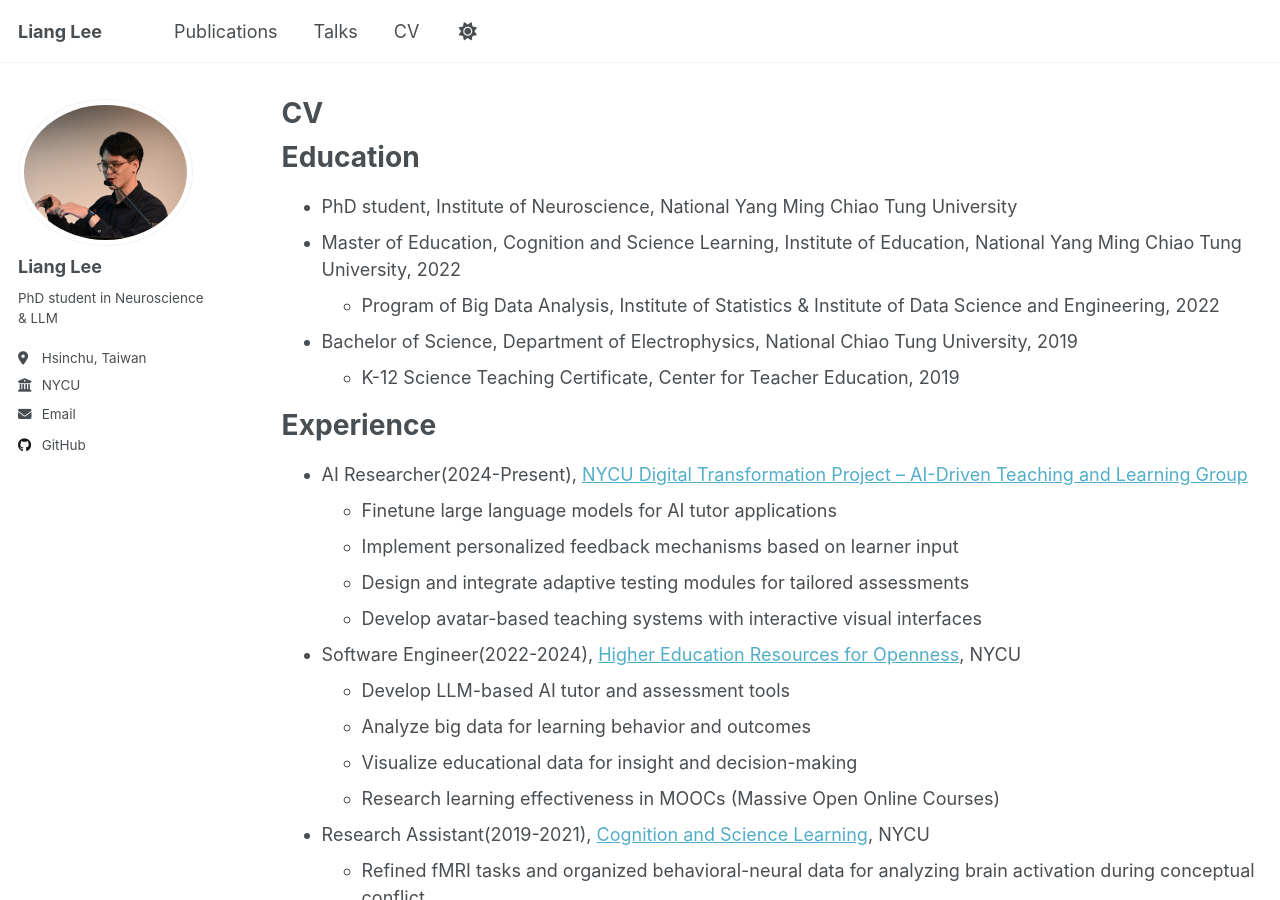
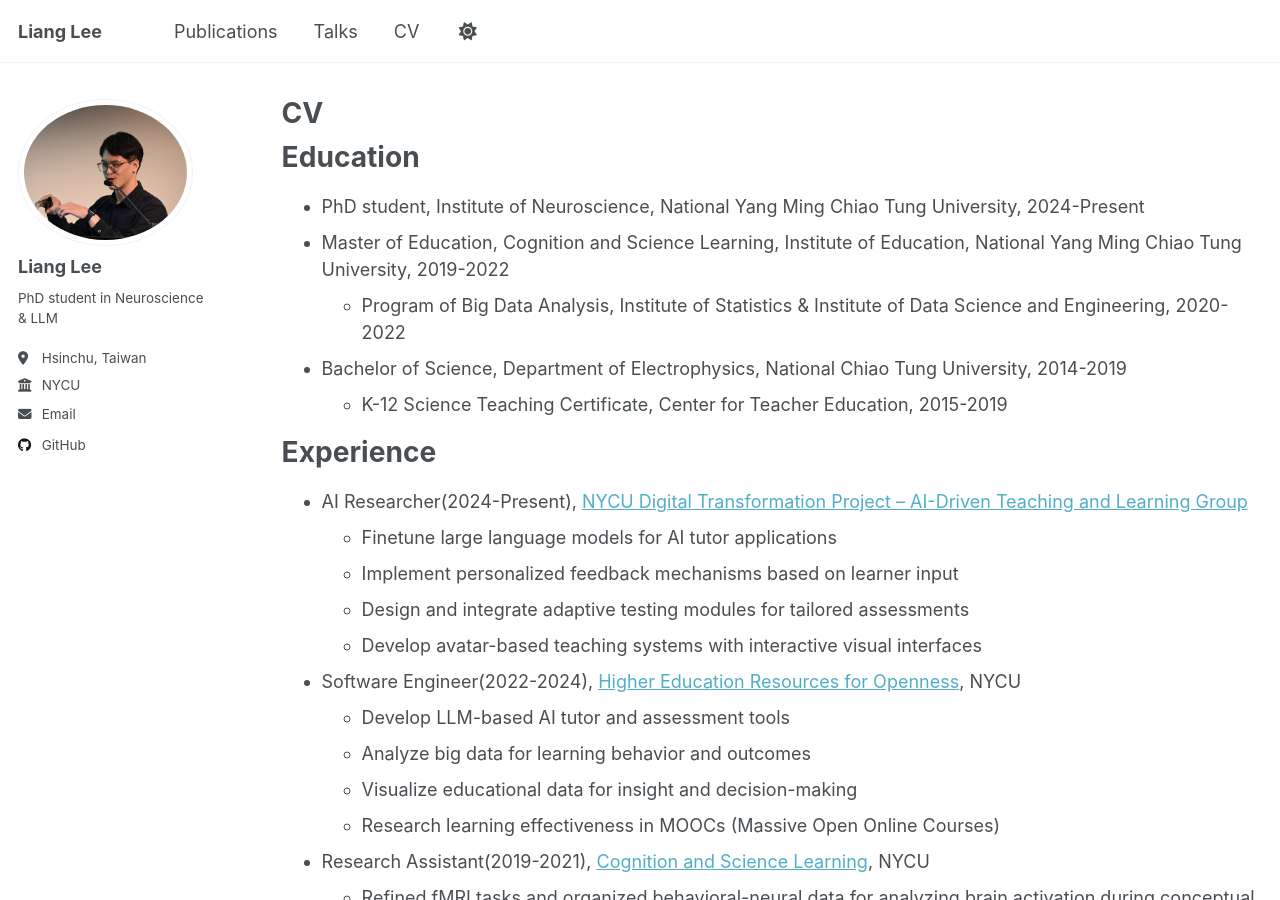
Before and after one commit to liangleeTW/liangleeTW.github.io, a Jekyll site: the page built from _pages/cv.md, in a window 1280 px wide and 900 px high. Built offline with Jekyll 4.4.1, drawn with Linux system fonts in a browser that asks for light colours.

```diff
--- a/_pages/cv.md
+++ b/_pages/cv.md
@@ -11,11 +11,11 @@ redirect_from:
 
 Education
 ======
-* PhD student, Institute of Neuroscience, National Yang Ming Chiao Tung University
-* Master of Education, Cognition and Science Learning, Institute of Education, National Yang Ming Chiao Tung University, 2022
-  * Program of Big Data Analysis, Institute of Statistics & Institute of Data Science and Engineering, 2022
-* Bachelor of Science, Department of Electrophysics, National Chiao Tung University, 2019
-  * K-12 Science Teaching Certificate, Center for Teacher Education, 2019
+* PhD student, Institute of Neuroscience, National Yang Ming Chiao Tung University, 2024-Present
+* Master of Education, Cognition and Science Learning, Institute of Education, National Yang Ming Chiao Tung University, 2019-2022
+  * Program of Big Data Analysis, Institute of Statistics & Institute of Data Science and Engineering, 2020-2022
+* Bachelor of Science, Department of Electrophysics, National Chiao Tung University, 2014-2019
+  * K-12 Science Teaching Certificate, Center for Teacher Education, 2015-2019
 
 Experience
 ======
```
Also changed, not shown: _pages/about.md (+5 -1 lines).
